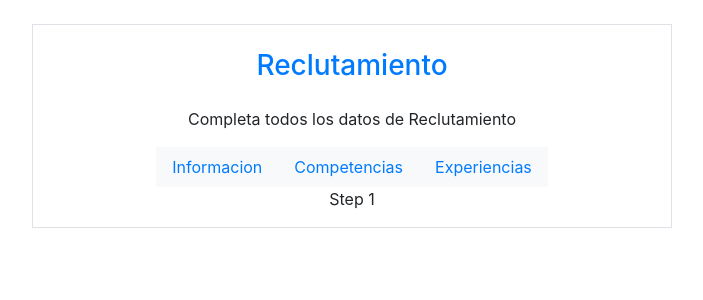
After one commit to Waxtef/Proyecto-Reclutamiento-PHP, a CodeIgniter app: page /RH/index.php/candidatos_c/reclutamiento2 in a window 1280 px wide. The commit adds this page. Shown: the top 300 px of the page, without its empty margins (288-991 px from the left). Run offline with CodeIgniter, Linux system fonts and the light colour scheme.

Commit message:
Formulario de Reclutamiento de Candidatos

```diff
--- a/application/controllers/candidatos_c.php
+++ b/application/controllers/candidatos_c.php
@@ -230,6 +230,11 @@ class Candidatos_c extends CI_Controller {
         $this->load->view('Candidatos/reclutar', $data);
     }
 
+    public function reclutamiento2()
+    {
+
+        $this->load->view('Candidatos/reclutamiento');
+    }
 
 
 }?>
--- a/application/helpers/plantilla_helper.php
+++ b/application/helpers/plantilla_helper.php
@@ -64,7 +64,9 @@ static function aplicar(){
        Bootstrap core JavaScript-->
       <script src="https://ajax.googleapis.com/ajax/libs/jquery/1.12.4/jquery.min.js"></script>
     <script src="<?php echo base_url('Style'); ?>/js/bootstrap.min.js"></script>
-    <script src="https://code.jquery.com/jquery-3.5.1.slim.min.js" integrity="sha384-DfXdz2htPH0lsSSs5nCTpuj/zy4C+OGpamoFVy38MVBnE+IbbVYUew+OrCXaRkfj" crossorigin="anonymous"></script>
+    <script src="https://cdnjs.cloudflare.com/ajax/libs/jquery/3.5.1/jquery.min.js" integrity="sha512-bLT0Qm9VnAYZDflyKcBaQ2gg0hSYNQrJ8RilYldYQ1FxQYoCLtUjuuRuZo+fjqhx/qtq/1itJ0C2ejDxltZVFg==" crossorigin="anonymous"></script>
+<script src="https://cdn.jsdelivr.net/npm/popper.js@1.16.1/dist/umd/popper.min.js" integrity="sha384-9/reFTGAW83EW2RDu2S0VKaIzap3H66lZH81PoYlFhbGU+6BZp6G7niu735Sk7lN" crossorigin="anonymous"></script>
+<script src="https://cdn.jsdelivr.net/npm/bootstrap@4.5.3/dist/js/bootstrap.min.js" integrity="sha384-w1Q4orYjBQndcko6MimVbzY0tgp4pWB4lZ7lr30WKz0vr/aWKhXdBNmNb5D92v7s" crossorigin="anonymous"></script>
 <script src="https://cdn.jsdelivr.net/npm/bootstrap@4.5.3/dist/js/bootstrap.bundle.min.js" integrity="sha384-ho+j7jyWK8fNQe+A12Hb8AhRq26LrZ/JpcUGGOn+Y7RsweNrtN/tE3MoK7ZeZDyx" crossorigin="anonymous"></script>
 </body>
 </html>
--- /dev/null
+++ b/application/views/Candidatos/reclutamiento.php
@@ -0,0 +1,52 @@
+<!DOCTYPE html>
+<html>
+<head>
+    <meta charset="utf-8" />
+    <meta http-equiv="X-UA-Compatible" content="IE=edge">
+    <title>Recursos Humanos</title>
+    <meta name="viewport" content="width=device-width, initial-scale=1">
+    <link rel="stylesheet" href="https://cdn.jsdelivr.net/npm/bootstrap@4.5.3/dist/css/bootstrap.min.css" integrity="sha384-TX8t27EcRE3e/ihU7zmQxVncDAy5uIKz4rEkgIXeMed4M0jlfIDPvg6uqKI2xXr2" crossorigin="anonymous">
+    <link rel="stylesheet" type="text/css" media="screen" href="<?php echo base_url('Style'); ?>/css/tabs.css" />
+
+</head>
+<body>
+
+                <!--TABS ON BOSTRAP AND JQUERY-->
+                <div class="container border text-center mt-4 w-50">
+                      <h3 class="m-4 text-primary">Reclutamiento</h3>
+                      <p>Completa todos los datos de Reclutamiento</p>
+
+                      <div class="d-flex justify-content-center">
+                        <ul class="nav bg-light" role="tablist">
+                          <li class="nav-item">
+                             <a href="#step-1" id="step1-tab" class="nav-link active" aria-selected="true" data-toggle="tab" role="tab">Informacion</a>
+                          </li>
+                          <li class="nav-item">
+                             <a href="#step-2" id="step2-tab" class="nav-link active" aria-selected="false" data-toggle="tab" role="tab">Competencias</a>
+                          </li>
+                          <li class="nav-item">
+                             <a href="#step-3" id="step3-tab" class="nav-link active" aria-selected="false" data-toggle="tab" role="tab">Experiencias<a/>
+                          </li>
+
+
+                        </ul>
+                      </div>
+                       <div class="tab-content">
+                          <div class="tab-pane fade show active" id="step-1" arial-labelledby="step1-tab" role="tabpanel">
+                             <p>Step 1</p>
+                          </div>
+                          <div class="tab-pane fade show" id="step-2" arial-labelledby="step2-tab" role="tabpanel">
+                             <p>Step 2</p>
+                          </div>
+                          <div class="tab-pane fade show" id="step-3" arial-labelledby="step3-tab" role="tabpanel">
+                             <p>Step 3</p>
+                          </div>
+                       </div>
+                    </div>
+
+              <script src="https://cdnjs.cloudflare.com/ajax/libs/jquery/3.3.1/jquery.min.js"></script>
+              <script src="https://cdn.jsdelivr.net/npm/popper.js@1.16.1/dist/umd/popper.min.js" integrity="sha384-9/reFTGAW83EW2RDu2S0VKaIzap3H66lZH81PoYlFhbGU+6BZp6G7niu735Sk7lN" crossorigin="anonymous"></script>
+              <script src="https://cdn.jsdelivr.net/npm/bootstrap@4.5.3/dist/js/bootstrap.min.js" integrity="sha384-w1Q4orYjBQndcko6MimVbzY0tgp4pWB4lZ7lr30WKz0vr/aWKhXdBNmNb5D92v7s" crossorigin="anonymous"></script>
+              <script src="https://cdn.jsdelivr.net/npm/bootstrap@4.5.3/dist/js/bootstrap.bundle.min.js" integrity="sha384-ho+j7jyWK8fNQe+A12Hb8AhRq26LrZ/JpcUGGOn+Y7RsweNrtN/tE3MoK7ZeZDyx" crossorigin="anonymous"></script>
+  </body>
+</html>
--- a/application/views/Login/login.php
+++ b/application/views/Login/login.php
@@ -18,6 +18,7 @@
         <!--<img class="mb-4" src="<?php echo base_url('img'); ?>/hosp.png" alt="" width="72" height="72">-->
         <h1 class="h3 mb-3 font-weight-normal">Log In : Sistema Reclutamiento</h1>
         <p>Ingrese sus datos para poder entrar, <a href="<?php echo base_url(); ?>index.php/candidatos_c/reclutamiento"><code>Si es un candidato - Clik AQUI</code><a></p>
+        <p>Ingrese sus datos para poder entrar, <a href="<?php echo base_url(); ?>index.php/candidatos_c/reclutamiento2"><code>segunda pantalla</code><a></p>
       </div>
 
       <div class="form-label-group">
```
Also changed, not shown: application/views/Candidatos/reclutar.php (+60 -3 lines), Style/css/tabs.css (added).
